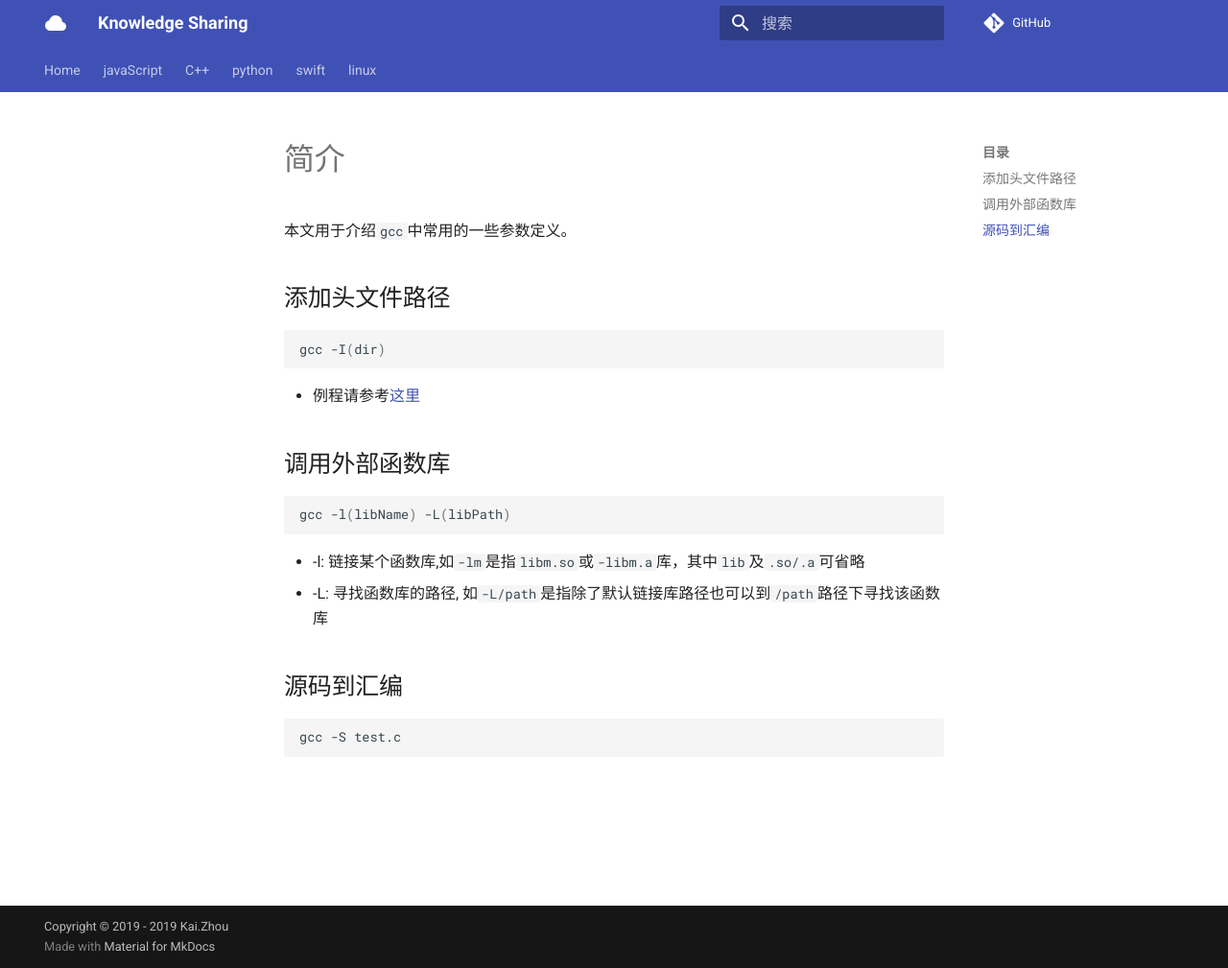
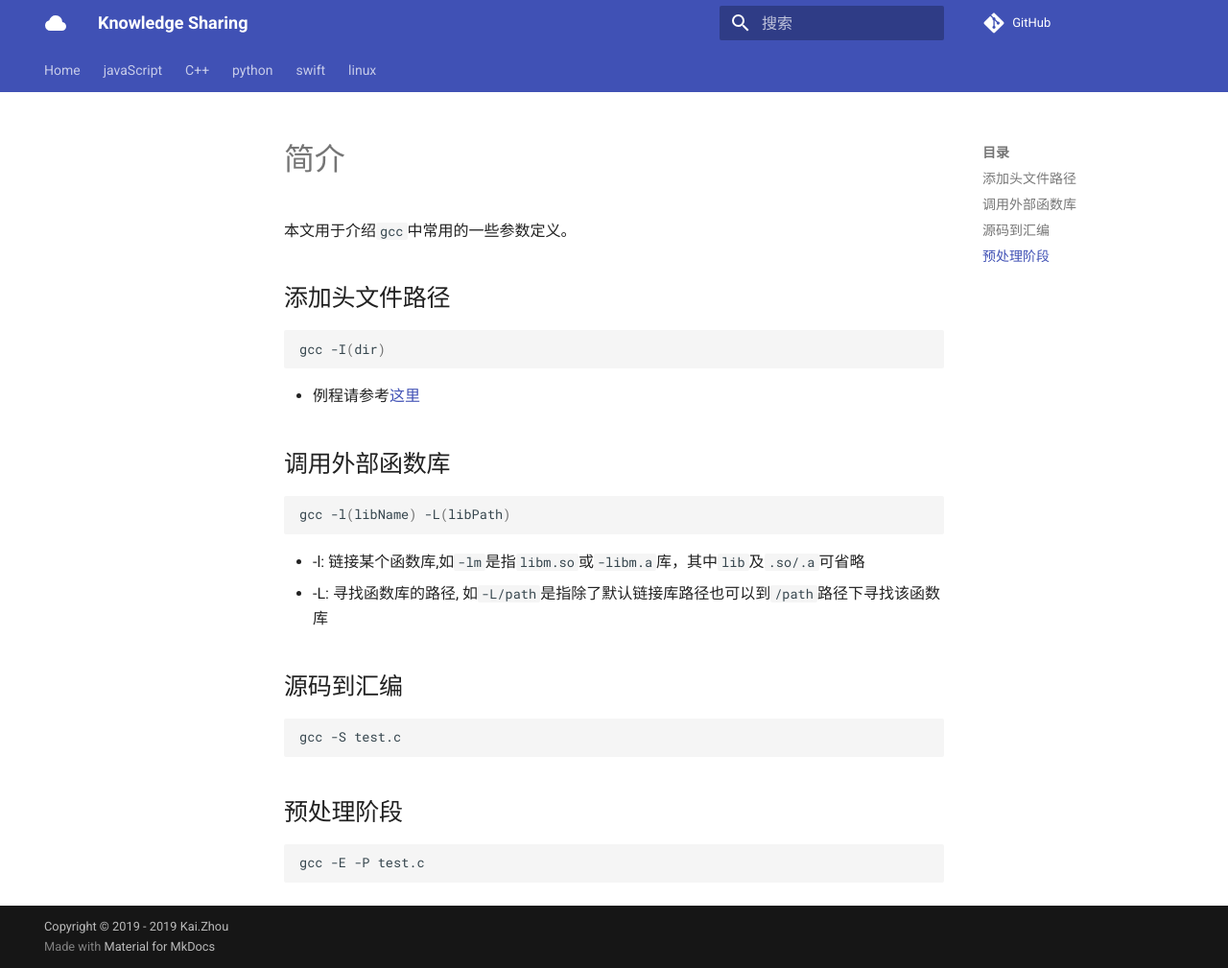
Before and after one commit to zhoukaidev/ks_blog, an MkDocs documentation site: the page built from docs/shell/linux/tools/gcc.md, in a window 1280 px wide and 1009 px high. Shown: the whole window at 96% size. Built offline with MkDocs 1.6.1 and Material for MkDocs 9.7.7, drawn with Linux system fonts in a browser that asks for light colours; comment, search, counter and statistics services are not loaded.

Commit message:
Update gcc.md

````diff
--- a/docs/shell/linux/tools/gcc.md
+++ b/docs/shell/linux/tools/gcc.md
@@ -23,3 +23,9 @@ gcc -l(libName) -L(libPath)
 ```sh
 gcc -S test.c
 ```
+
+## 预处理阶段
+
+```sh
+gcc -E -P test.c
+```
````
